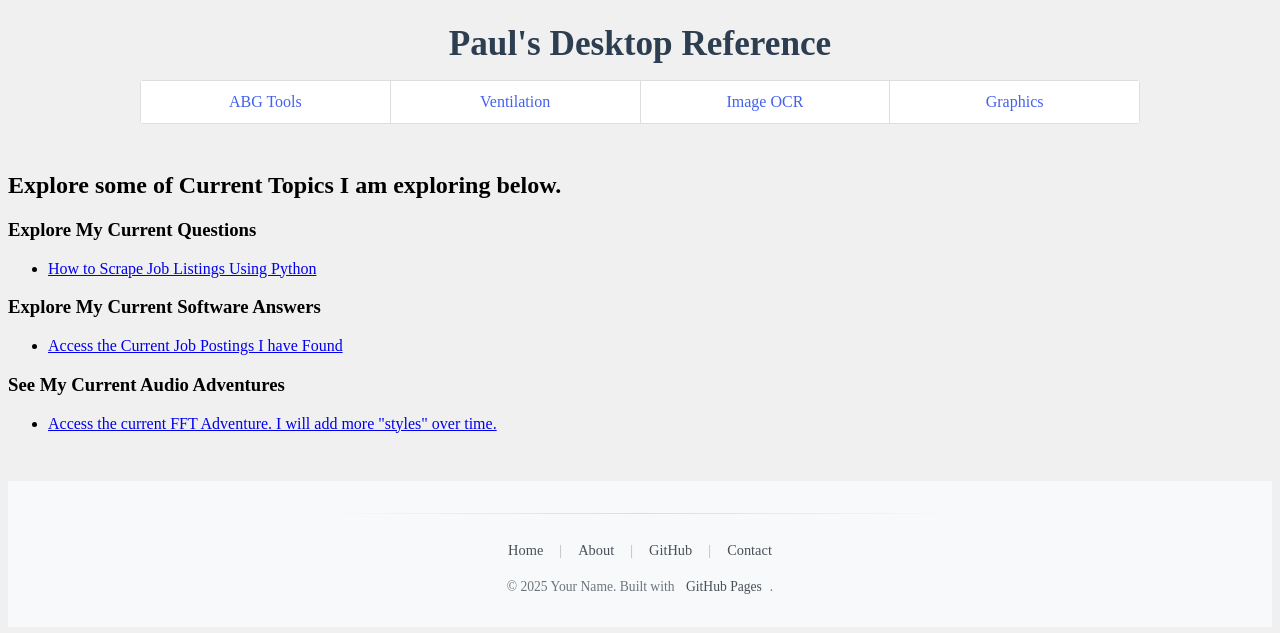
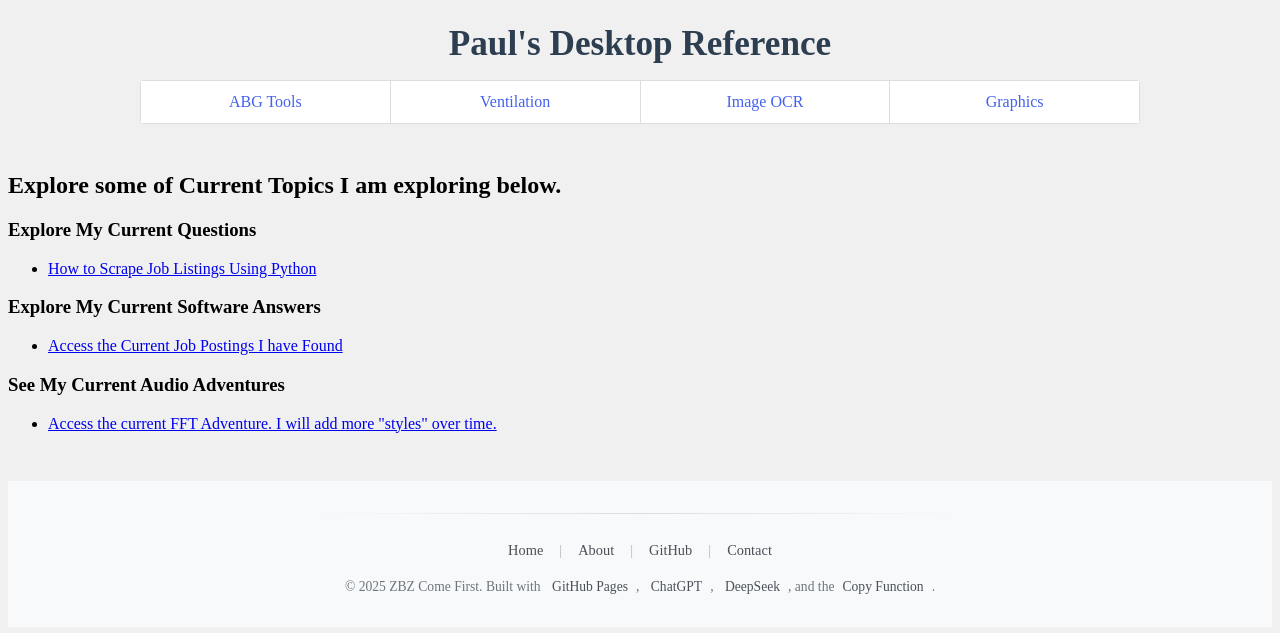
Before and after one commit to ZBZFirst/info, a Jekyll site: the page built from index.md, in a window 1280 px wide. Shown: the top 633 px of the page. Built offline with Jekyll 4.4.1, drawn with Linux system fonts in a browser that asks for light colours.

Commit message:
Update footer.html

```diff
--- a/_includes/footer.html
+++ b/_includes/footer.html
@@ -11,8 +11,8 @@
       <a href="/info/contact.md" class="footer-link">Contact</a>
     </div>
     <p class="footer-copyright">
-      © <script>document.write(new Date().getFullYear())</script> Your Name.
-      Built with <a href="https://pages.github.com/" class="footer-link">GitHub Pages</a>.
+      © <script>document.write(new Date().getFullYear())</script> ZBZ Come First.
+      Built with <a href="https://pages.github.com/" class="footer-link">GitHub Pages</a>, <a href="https://chat.openai.com/" class="footer-link">ChatGPT</a>, <a href="https://chat.deepseek.com/" class="footer-link">DeepSeek</a>, and the<a href="https://learn.microsoft.com/en-us/windows-server/administration/windows-commands/copy" class="footer-link">Copy Function</a>.
     </p>
   </div>
 </footer>
```
